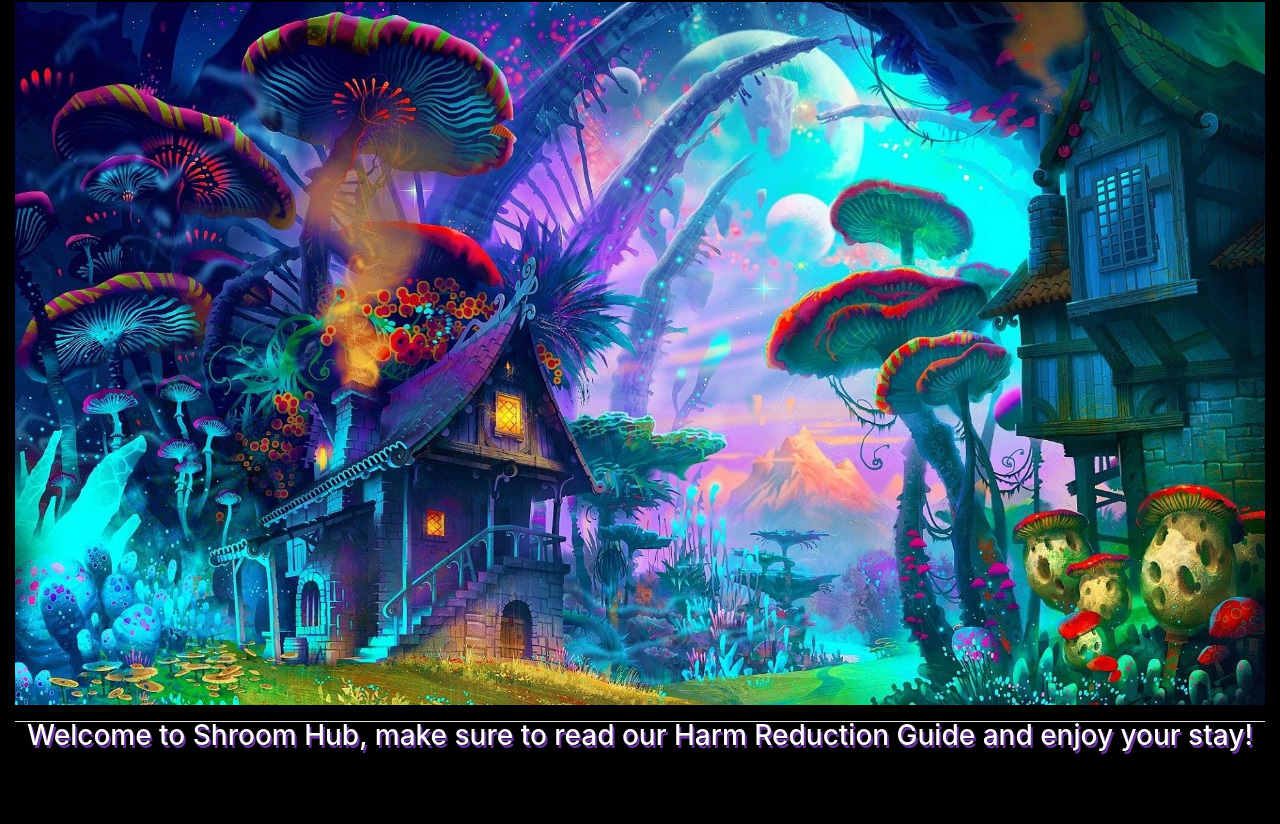
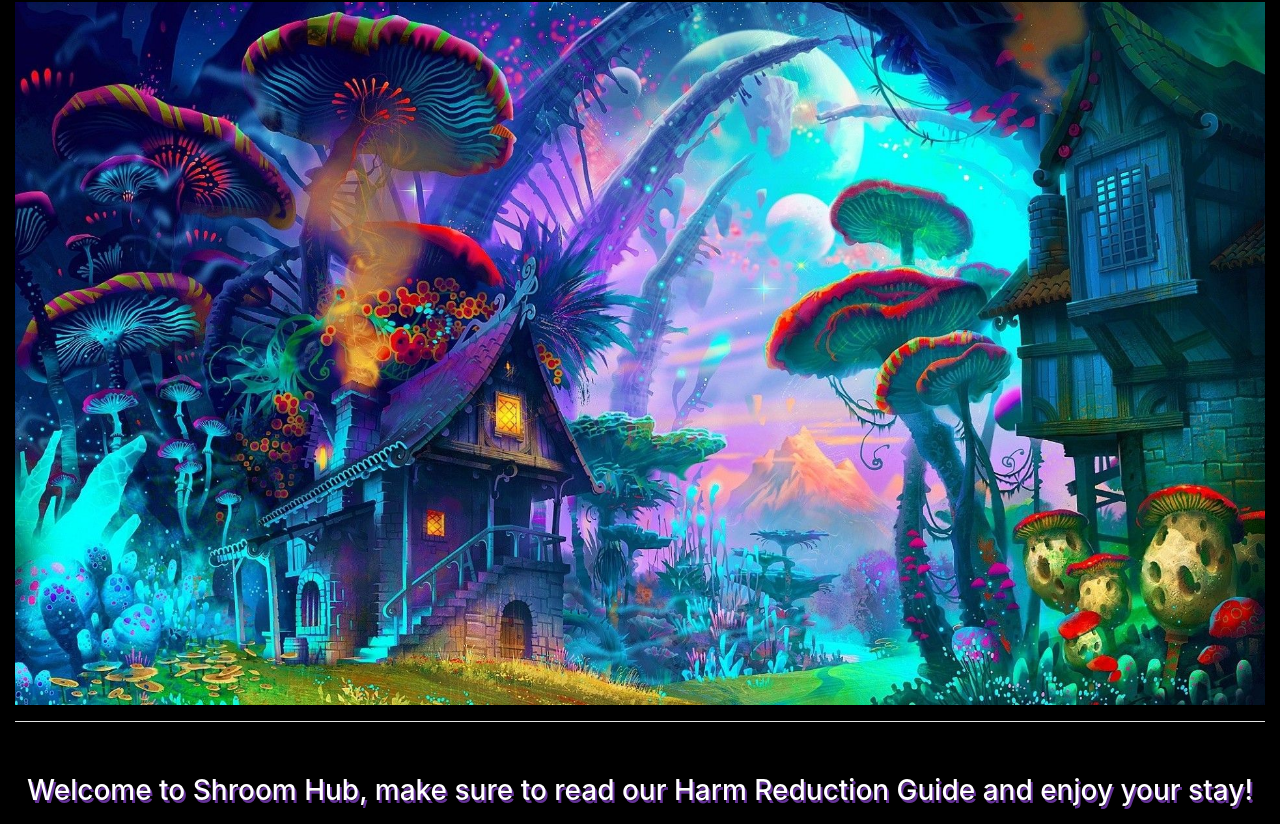
Before and after one commit to macojoel13/shroomhub, a plain HTML site: page index.html in a window 1280 px wide. Shown: the part 128-952 px from the top of the page. Drawn offline with nearby package versions, Linux system fonts and the light colour scheme.

Commit message:
Fixed scaling issue on bigger screens where the text would be too close to the picture.

```diff
--- a/index.html
+++ b/index.html
@@ -49,7 +49,7 @@
         <div class="container-fluid pt-5 wrapper">
             <img class="img-fluid" src="img/introshroompic.jpg" alt="Shrooms Radiant GIF" style="width: 100%; padding-top: 2em;">
             <hr style="background-color: white;">
-            <div class="centered" >
+            <div class="centered pt-lg-5" >
                 <h3>Welcome to Shroom Hub, make sure to read our Harm Reduction Guide and enjoy your stay!</h3>
             </div>
         </div>
```
